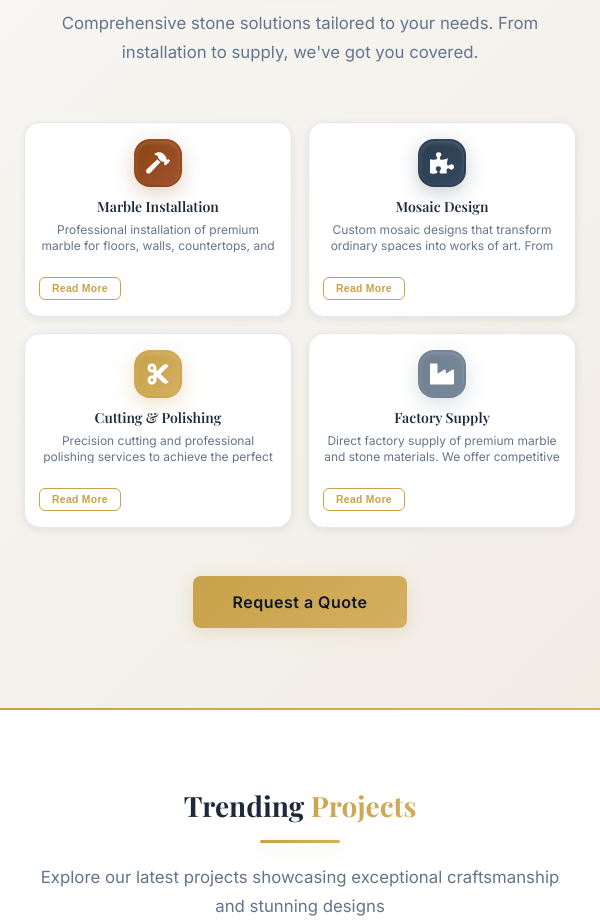
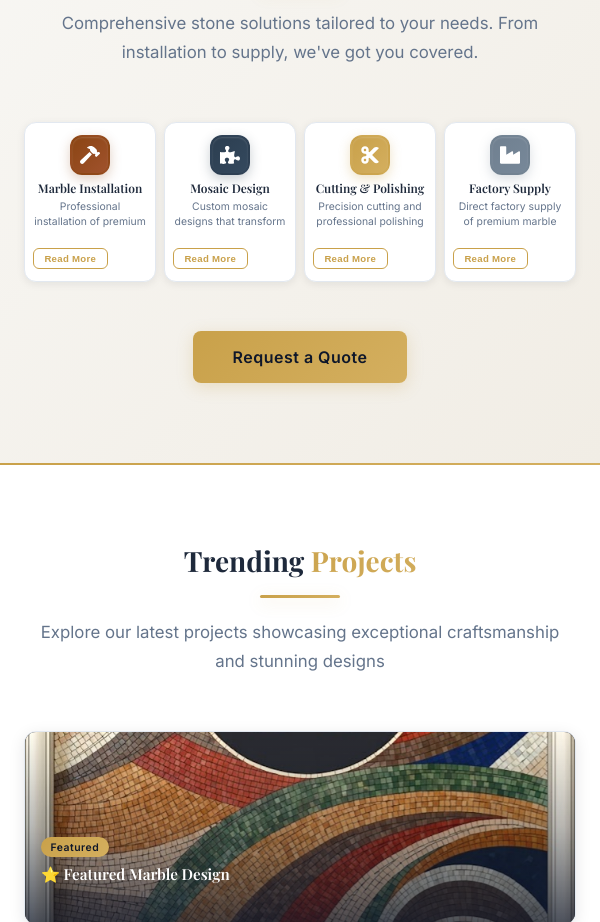
Before and after one commit to waqaryounas1428/Frontend-Developer, a React (Create React App) app: page / in a window 600 px wide. Shown: the part 2720-3642 px from the top of the page. Built offline with nearby package versions, Linux system fonts and the light colour scheme; the HTML template or start-up script is replaced by a standard one; a web font is replaced by a local one.

Commit message:
service card update

```diff
--- a/src/styles/Services.css
+++ b/src/styles/Services.css
@@ -65,44 +65,21 @@
   line-height: 1.7;
 }
 
-/* Responsive Grid - Mobile First */
+/* Services Grid - Always 4 columns in one line */
 .services-grid {
   display: grid;
-  grid-template-columns: 1fr;
-  gap: 1rem;
+  grid-template-columns: repeat(4, 1fr);
+  gap: 0.75rem;
   margin-bottom: 2rem;
-}
-
-/* Small Mobile - 2 columns */
-@media (min-width: 480px) {
-  .services-grid {
-    grid-template-columns: repeat(2, 1fr);
-    gap: 1rem;
-  }
-}
-
-/* Tablet - 3 columns */
-@media (min-width: 768px) {
-  .services-grid {
-    grid-template-columns: repeat(3, 1fr);
-    gap: 1.25rem;
-    margin-bottom: 2.5rem;
-  }
-}
-
-/* Desktop - 4 columns */
-@media (min-width: 1024px) {
-  .services-grid {
-    grid-template-columns: repeat(4, 1fr);
-    gap: 1.5rem;
-    margin-bottom: 3rem;
-  }
+  max-width: 1200px;
+  margin-left: auto;
+  margin-right: auto;
 }
 
 .service-card {
   background-color: var(--bg-primary);
-  border-radius: 1rem;
-  padding: 1.25rem 1rem;
+  border-radius: 0.75rem;
+  padding: 1rem 0.75rem;
   border: 1px solid var(--border-light);
   transition: all 0.5s cubic-bezier(0.4, 0, 0.2, 1);
   box-shadow: var(--shadow-sm);
@@ -112,18 +89,6 @@
   word-wrap: break-word;
   overflow-wrap: break-word;
   will-change: transform, box-shadow;
-}
-
-/* Mobile - Compact cards */
-@media (max-width: 767px) {
-  .service-card {
-    padding: 0.875rem 0.75rem;
-    min-height: 200px;
-  }
-
-  .service-card.urdu-text {
-    min-height: 220px;
-  }
 }
 
 .service-card::before {
@@ -149,48 +114,19 @@
 }
 
 .service-icon {
-  font-size: 1.75rem;
-  margin-bottom: 0.75rem;
+  font-size: 1.5rem;
+  margin-bottom: 0.5rem;
   transition: all 0.5s cubic-bezier(0.4, 0, 0.2, 1);
   display: flex;
   justify-content: center;
   will-change: transform;
   position: relative;
-  width: 3.5rem;
-  height: 3.5rem;
-  margin: 0 auto 0.75rem;
+  width: 3rem;
+  height: 3rem;
+  margin: 0 auto 0.5rem;
   align-items: center;
-  border-radius: 1rem;
+  border-radius: 0.75rem;
   overflow: visible;
-}
-
-/* Unique Natural Colors for Each Service Icon */
-.service-card:nth-child(1) .service-icon {
-  color: #FFFFFF;
-  background: linear-gradient(135deg, #8B4513, #A0522D);
-  border: 2px solid rgba(139, 69, 19, 0.3);
-  box-shadow: 0 6px 20px rgba(139, 69, 19, 0.25), inset 0 2px 4px rgba(255, 255, 255, 0.15);
-}
-
-.service-card:nth-child(2) .service-icon {
-  color: #FFFFFF;
-  background: linear-gradient(135deg, #2C3E50, #34495E);
-  border: 2px solid rgba(44, 62, 80, 0.3);
-  box-shadow: 0 6px 20px rgba(44, 62, 80, 0.25), inset 0 2px 4px rgba(255, 255, 255, 0.15);
-}
-
-.service-card:nth-child(3) .service-icon {
-  color: #FFFFFF;
-  background: linear-gradient(135deg, #C9A14A, #D4AF5F);
-  border: 2px solid rgba(201, 161, 74, 0.3);
-  box-shadow: 0 6px 20px rgba(201, 161, 74, 0.3), inset 0 2px 4px rgba(255, 255, 255, 0.15);
-}
-
-.service-card:nth-child(4) .service-icon {
-  color: #FFFFFF;
-  background: linear-gradient(135deg, #708090, #778899);
-  border: 2px solid rgba(112, 128, 144, 0.3);
-  box-shadow: 0 6px 20px rgba(112, 128, 144, 0.25), inset 0 2px 4px rgba(255, 255, 255, 0.15);
 }
 
 /* Premium Shimmer Effect */
@@ -235,6 +171,35 @@
   background: linear-gradient(135deg, #708090, #778899);
 }
 
+/* Unique Natural Colors for Each Service Icon */
+.service-card:nth-child(1) .service-icon {
+  color: #FFFFFF;
+  background: linear-gradient(135deg, #8B4513, #A0522D);
+  border: 2px solid rgba(139, 69, 19, 0.3);
+  box-shadow: 0 4px 12px rgba(139, 69, 19, 0.25), inset 0 1px 2px rgba(255, 255, 255, 0.15);
+}
+
+.service-card:nth-child(2) .service-icon {
+  color: #FFFFFF;
+  background: linear-gradient(135deg, #2C3E50, #34495E);
+  border: 2px solid rgba(44, 62, 80, 0.3);
+  box-shadow: 0 4px 12px rgba(44, 62, 80, 0.25), inset 0 1px 2px rgba(255, 255, 255, 0.15);
+}
+
+.service-card:nth-child(3) .service-icon {
+  color: #FFFFFF;
+  background: linear-gradient(135deg, #C9A14A, #D4AF5F);
+  border: 2px solid rgba(201, 161, 74, 0.3);
+  box-shadow: 0 4px 12px rgba(201, 161, 74, 0.3), inset 0 1px 2px rgba(255, 255, 255, 0.15);
+}
+
+.service-card:nth-child(4) .service-icon {
+  color: #FFFFFF;
+  background: linear-gradient(135deg, #708090, #778899);
+  border: 2px solid rgba(112, 128, 144, 0.3);
+  box-shadow: 0 4px 12px rgba(112, 128, 144, 0.25), inset 0 1px 2px rgba(255, 255, 255, 0.15);
+}
+
 /* Mobile - Smaller icon */
 @media (max-width: 767px) {
   .service-icon {
@@ -246,27 +211,27 @@
 }
 
 .service-card:hover .service-icon {
-  transform: scale(1.15) rotate(8deg);
-  filter: drop-shadow(0 8px 20px rgba(0, 0, 0, 0.3));
+  transform: scale(1.1) rotate(8deg);
+  filter: drop-shadow(0 4px 12px rgba(0, 0, 0, 0.3));
 }
 
 .service-card:nth-child(1):hover .service-icon {
-  box-shadow: 0 8px 28px rgba(139, 69, 19, 0.4), inset 0 2px 4px rgba(255, 255, 255, 0.25);
+  box-shadow: 0 6px 16px rgba(139, 69, 19, 0.4), inset 0 2px 4px rgba(255, 255, 255, 0.25);
   border-color: rgba(139, 69, 19, 0.5);
 }
 
 .service-card:nth-child(2):hover .service-icon {
-  box-shadow: 0 8px 28px rgba(44, 62, 80, 0.4), inset 0 2px 4px rgba(255, 255, 255, 0.25);
+  box-shadow: 0 6px 16px rgba(44, 62, 80, 0.4), inset 0 2px 4px rgba(255, 255, 255, 0.25);
   border-color: rgba(44, 62, 80, 0.5);
 }
 
 .service-card:nth-child(3):hover .service-icon {
-  box-shadow: 0 8px 28px rgba(201, 161, 74, 0.5), inset 0 2px 4px rgba(255, 255, 255, 0.25);
+  box-shadow: 0 6px 16px rgba(201, 161, 74, 0.5), inset 0 2px 4px rgba(255, 255, 255, 0.25);
   border-color: rgba(201, 161, 74, 0.5);
 }
 
 .service-card:nth-child(4):hover .service-icon {
-  box-shadow: 0 8px 28px rgba(112, 128, 144, 0.4), inset 0 2px 4px rgba(255, 255, 255, 0.25);
+  box-shadow: 0 6px 16px rgba(112, 128, 144, 0.4), inset 0 2px 4px rgba(255, 255, 255, 0.25);
   border-color: rgba(112, 128, 144, 0.5);
 }
 
@@ -280,21 +245,14 @@
 }
 
 .service-title {
-  font-size: 0.95rem;
+  font-size: 0.85rem;
   font-family: 'Playfair Display', serif;
   font-weight: 600;
   color: var(--text-primary);
-  margin-bottom: 0.5rem;
+  margin-bottom: 0.35rem;
   transition: color 0.3s ease;
   text-align: center;
-}
-
-/* Mobile - Smaller title */
-@media (max-width: 767px) {
-  .service-title {
-    font-size: 0.85rem;
-    margin-bottom: 0.35rem;
-  }
+  line-height: 1.3;
 }
 
 .service-card:hover .service-title {
@@ -303,11 +261,11 @@
 
 .service-description {
   color: var(--text-muted);
-  margin-bottom: 0.75rem;
-  line-height: 1.5;
-  font-size: 0.8rem;
+  margin-bottom: 0.5rem;
+  line-height: 1.4;
+  font-size: 0.7rem;
   text-align: center;
-  max-height: 3em;
+  max-height: 2.8em;
   overflow: hidden;
   transition: max-height 0.3s ease;
 }
@@ -316,20 +274,10 @@
   max-height: 500px;
 }
 
-/* Mobile - Shorter description */
-@media (max-width: 767px) {
-  .service-description {
-    font-size: 0.7rem;
-    line-height: 1.4;
-    max-height: 2.5em;
-    margin-bottom: 0.5rem;
-  }
-}
-
 .service-features {
   list-style: none;
   padding: 0;
-  margin: 0 0 0.75rem 0;
+  margin: 0 0 0.5rem 0;
   max-height: 0;
   overflow: hidden;
   transition: max-height 0.3s ease;
@@ -343,43 +291,35 @@
   color: var(--text-secondary);
   display: flex;
   align-items: center;
-  margin-bottom: 0.4rem;
-  font-size: 0.75rem;
+  margin-bottom: 0.3rem;
+  font-size: 0.65rem;
   line-height: 1.3;
-}
-
-/* Mobile - Smaller features */
-@media (max-width: 767px) {
-  .service-feature {
-    font-size: 0.65rem;
-    margin-bottom: 0.3rem;
-  }
 }
 
 .service-feature::before {
   content: '';
-  width: 0.35rem;
-  height: 0.35rem;
+  width: 0.3rem;
+  height: 0.3rem;
   background-color: var(--accent-main);
   border-radius: 50%;
-  margin-right: 0.5rem;
+  margin-right: 0.4rem;
   flex-shrink: 0;
 }
 
 /* Read More Button */
 .service-read-more {
   display: inline-block;
-  padding: 0.4rem 1rem;
+  padding: 0.35rem 0.875rem;
   background: transparent;
   color: var(--accent-main);
   font-weight: 600;
-  font-size: 0.75rem;
+  font-size: 0.65rem;
   border: 1px solid var(--accent-main);
   border-radius: 0.375rem;
   cursor: pointer;
   transition: all 0.3s ease;
   letter-spacing: 0.3px;
-  margin-top: 0.4rem;
+  margin-top: 0.35rem;
 }
 
 .service-read-more:hover {
@@ -387,15 +327,6 @@
   color: var(--primary-main);
   transform: translateY(-2px);
   box-shadow: var(--shadow-gold);
-}
-
-/* Mobile - Smaller button */
-@media (max-width: 767px) {
-  .service-read-more {
-    padding: 0.3rem 0.75rem;
-    font-size: 0.65rem;
-    margin-top: 0.35rem;
-  }
 }
 
 /* Desktop - Show all content */
@@ -445,28 +376,38 @@
     font-size: 1.75rem;
   }
 
+  .services-grid {
+    gap: 0.5rem;
+  }
+
   .service-card {
-    padding: 1rem 0.875rem;
-    min-height: 180px;
+    padding: 0.75rem 0.5rem;
   }
 
   .service-icon {
-    font-size: 1.5rem;
-    width: 3rem;
-    height: 3rem;
-    margin-bottom: 0.625rem;
+    font-size: 1.25rem;
+    width: 2.5rem;
+    height: 2.5rem;
+    margin-bottom: 0.35rem;
   }
 
   .service-title {
-    font-size: 0.875rem;
+    font-size: 0.75rem;
+    margin-bottom: 0.25rem;
   }
 
   .service-description {
-    font-size: 0.75rem;
+    font-size: 0.65rem;
+    margin-bottom: 0.35rem;
   }
 
   .service-feature {
-    font-size: 0.7rem;
+    font-size: 0.6rem;
+  }
+
+  .service-read-more {
+    padding: 0.25rem 0.65rem;
+    font-size: 0.6rem;
   }
 }
 
```
